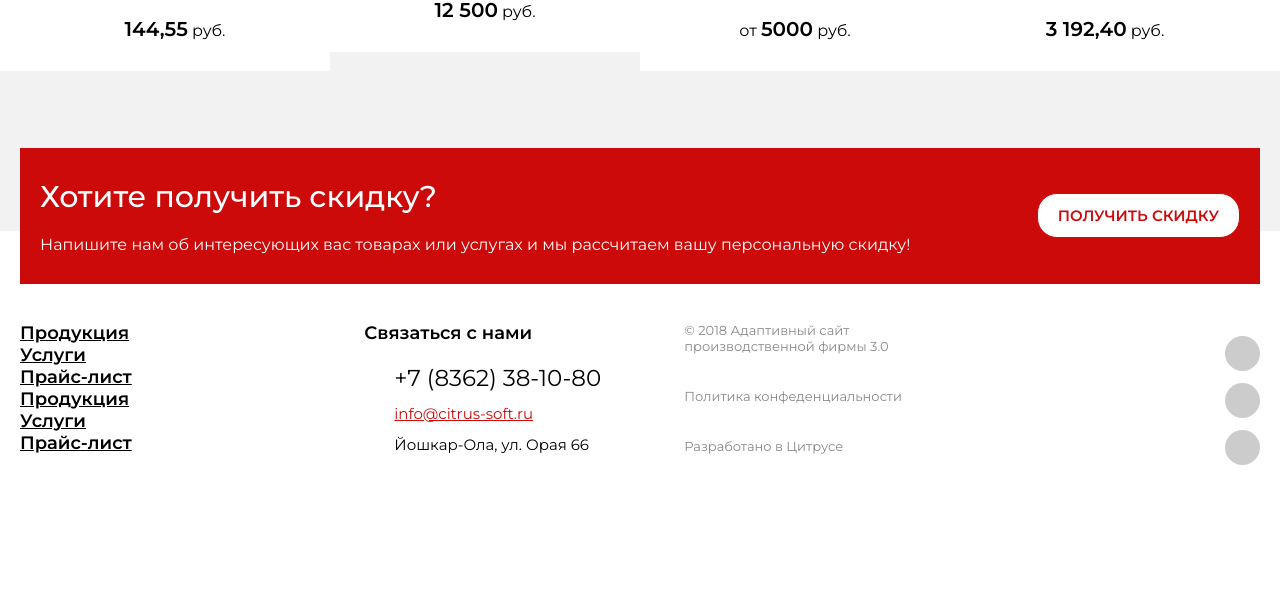
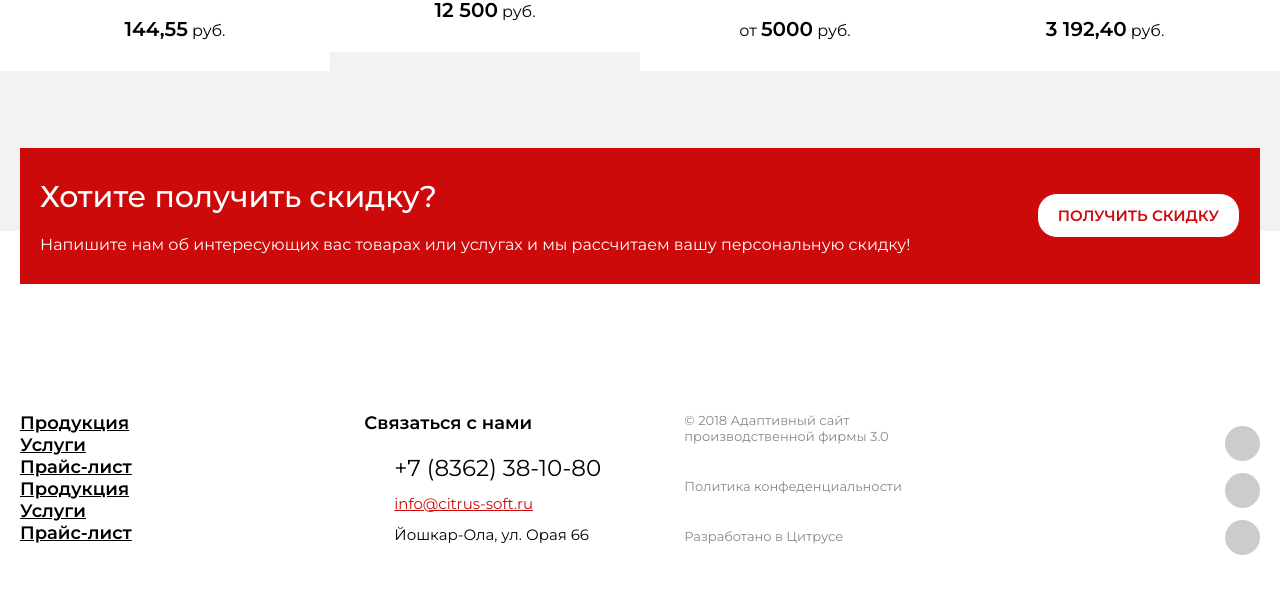
Before and after one commit to Bunglebrot/test-metall-prom, a website built with webpack: page src/index.html in a window 1280 px wide. Shown: the part 678-1272 px from the top of the page. Before the commit the page ends 1192 px from the top, so only its background shows below. Built offline with nearby package versions, Linux system fonts and the light colour scheme.

Commit message:
Edit a padding-top rule of footer block

```diff
--- a/src/scss/footer-block.scss
+++ b/src/scss/footer-block.scss
@@ -1,6 +1,6 @@
 .footer-block {
   // @include container-lg();
-  padding-top: 60px;
+  padding-top: 150px;
   padding-bottom: 30px;
 
   &__content-wrapper {
```
